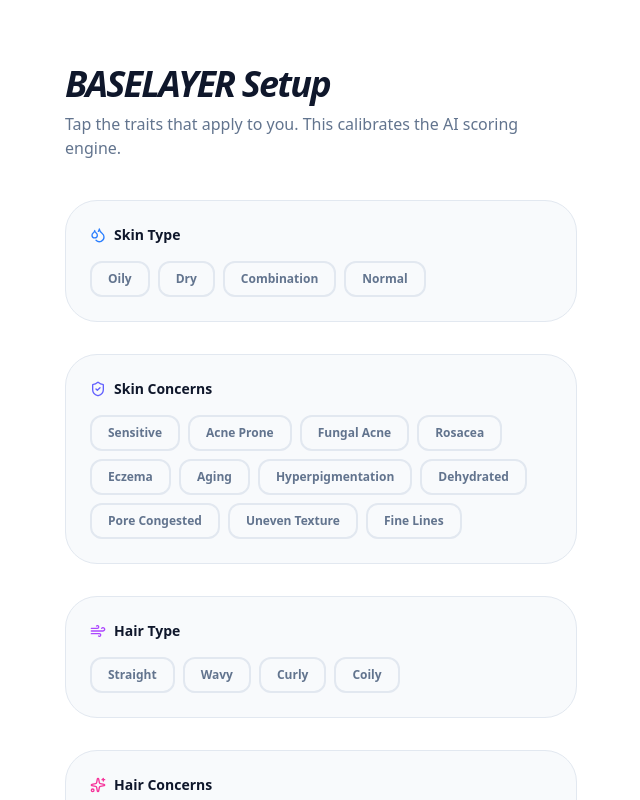
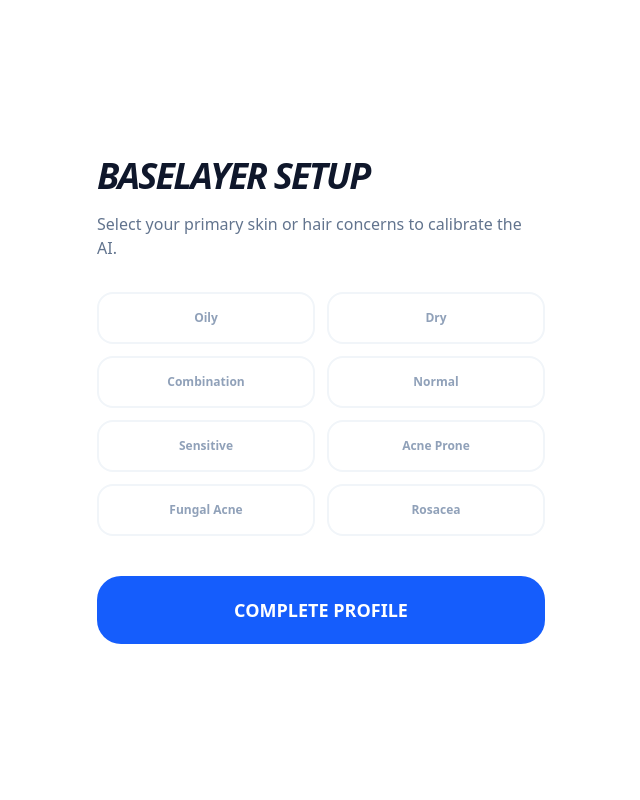
Before and after one commit to FlyGuy28/baselayer, a Next.js app: page / in a window 1280 px wide. Shown: the whole page, without its empty margins (319-959 px from the left). Built offline with nearby package versions, Linux system fonts and the light colour scheme.

Commit message:
Final Master Build: Consensus logic, global theme engine, and proper manual entry

```diff
--- a/app/page.tsx
+++ b/app/page.tsx
@@ -8,12 +8,10 @@
   Moon, Sun, Coffee, Sunset, Plus, Bath, ScanLine
 } from 'lucide-react';
 
-// Centralized Profile Attributes to avoid repeating code
 const PROFILE_ATTRIBUTES = [
-  { label: 'Skin Type', icon: <Droplets size={16} className="text-blue-500"/>, keys: ['isOily', 'isDry', 'isCombination', 'isNormal'] },
-  { label: 'Skin Concerns', icon: <ShieldCheck size={16} className="text-indigo-500"/>, keys: ['isSensitive', 'isAcneProne', 'isFungalAcne', 'isRosacea', 'isEczema', 'isAging', 'isHyperpigmentation', 'isDehydrated', 'isPoreCongested', 'isUnevenTexture', 'isFineLines'] },
-  { label: 'Hair Type', icon: <Wind size={16} className="text-purple-500"/>, keys: ['isStraight', 'isWavy', 'isCurly', 'isCoily'] },
-  { label: 'Hair Concerns', icon: <Sparkles size={16} className="text-pink-500"/>, keys: ['isThinning', 'isDryHair', 'isOilyScalp', 'isDandruff', 'isFrizz', 'isDamaged'] }
+  { label: 'Skin Type', keys: ['isOily', 'isDry', 'isCombination', 'isNormal'] },
+  { label: 'Skin Concerns', keys: ['isSensitive', 'isAcneProne', 'isFungalAcne', 'isRosacea', 'isEczema', 'isAging'] },
+  { label: 'Hair & Body', keys: ['isThinning', 'isDandruff', 'isDamaged', 'isFrizz', 'isDryBody'] }
 ];
 
 export default function BaseLayer() {
@@ -21,171 +19,165 @@
   const [showSurvey, setShowSurvey] = useState(false);
   const [isDarkMode, setIsDarkMode] = useState(true);
 
-  // Search & Hardware States
   const [searchQuery, setSearchQuery] = useState('');
   const [isLoading, setIsLoading] = useState(false);
   const [ocrStatus, setOcrStatus] = useState('');
   const [result, setResult] = useState<any>(null);
 
-  // Manual Entry States
   const [isManualMode, setIsManualMode] = useState(false);
   const [newProductName, setNewProductName] = useState('');
   const [newBarcode, setNewBarcode] = useState('');
   const [manualIngredients, setManualIngredients] = useState('');
 
+  const [profile, setProfile] = useState<any>({ isDry: false });
+
   const ocrInputRef = useRef<HTMLInputElement>(null);
   const barcodeInputRef = useRef<HTMLInputElement>(null);
 
-  const [profile, setProfile] = useState({
-    isOily: false, isDry: false, isCombination: false, isNormal: false,
-    isSensitive: false, isAcneProne: false, isFungalAcne: false,
-    isRosacea: false, isEczema: false, isAging: false,
-    isHyperpigmentation: false, isDehydrated: false,
-    isPoreCongested: false, isUnevenTexture: false, isFineLines: false,
-    isStraight: false, isWavy: false, isCurly: false, isCoily: false,
-    isThinning: false, isDryHair: false, isOilyScalp: false,
-    isDandruff: false, isFrizz: false, isDamaged: false
-  });
-
-  // --- PERSISTENCE & THEME ---
+  // --- THEME & PERSISTENCE ENGINE ---
   useEffect(() => {
+    const savedTheme = localStorage.getItem('bl_theme');
     const savedProfile = localStorage.getItem('bl_profile');
-    const savedTheme = localStorage.getItem('bl_theme');
-
-    if (savedProfile) {
-      setProfile(JSON.parse(savedProfile));
-    } else {
-      setShowSurvey(true); // Trigger survey if no profile is found
-    }
-
-    if (savedTheme !== null) setIsDarkMode(savedTheme === 'dark');
+    if (savedTheme === 'light') setIsDarkMode(false);
+    if (savedProfile) setProfile(JSON.parse(savedProfile));
+    else setShowSurvey(true);
   }, []);
 
   useEffect(() => {
-    if (isDarkMode) document.documentElement.classList.add('dark');
-    else document.documentElement.classList.remove('dark');
+    // GLOBAL THEME FIX: Forces body background and HTML class
+    if (isDarkMode) {
+      document.documentElement.classList.add('dark');
+      document.body.style.backgroundColor = "#0f1115";
+    } else {
+      document.documentElement.classList.remove('dark');
+      document.body.style.backgroundColor = "#f8fafc";
+    }
     localStorage.setItem('bl_theme', isDarkMode ? 'dark' : 'light');
   }, [isDarkMode]);
 
   const toggleOption = (key: string) => {
-    const newProfile = { ...profile, [key]: !profile[key as keyof typeof profile] };
+    const newProfile = { ...profile, [key]: !profile[key] };
     setProfile(newProfile);
     localStorage.setItem('bl_profile', JSON.stringify(newProfile));
   };
 
-  const finishSurvey = () => {
-    localStorage.setItem('bl_profile', JSON.stringify(profile));
-    setShowSurvey(false);
-  };
-
-  // --- OCR & BARCODE LOGIC ---
+  // --- OCR FILTERING ---
   const handleOCR = async (e: React.ChangeEvent<HTMLInputElement>) => {
     const file = e.target.files?.[0];
     if (!file) return;
     setIsManualMode(true);
-    setOcrStatus("Reading Label...");
-
-    try {
-      const { data: { text } } = await Tesseract.recognize(file, 'eng');
-      const index = text.toUpperCase().indexOf("INGREDIENTS");
-      const filtered = index !== -1 ? text.substring(index + 11) : text;
-      setManualIngredients(filtered.trim());
-      setOcrStatus("");
-    } catch (err) {
-      setOcrStatus("Failed to read text.");
-    }
+    setOcrStatus("Scanning Label...");
+    const { data: { text } } = await Tesseract.recognize(file, 'eng');
+    const index = text.toUpperCase().indexOf("INGREDIENTS");
+    const filtered = index !== -1 ? text.substring(index + 11) : text;
+    setManualIngredients(filtered.trim());
+    setOcrStatus("");
   };
 
-  const handleBarcodeScan = (e: React.ChangeEvent<HTMLInputElement>) => {
-    const file = e.target.files?.[0];
-    if (!file) return;
-    // Simulate barcode miss & transition to Manual Entry
-    alert("Barcode scanned but item not found in Database. Please add product details.");
-    setNewBarcode(Math.floor(100000000 + Math.random() * 900000000).toString()); // Mock Barcode
-    setIsManualMode(true);
-  };
-
+  // --- SEARCH & ANALYZE ---
   const handleAnalyze = async (isManual = false) => {
     setIsLoading(true);
-    setResult(null);
-
-    const payload = isManual
-      ? { product: newProductName, barcode: newBarcode, ingredients: manualIngredients, profile, isManual: true }
-      : { product: searchQuery, profile, isManual: false };
-
     try {
       const res = await fetch('/api/analyze', {
         method: 'POST',
         headers: { 'Content-Type': 'application/json' },
-        body: JSON.stringify(payload),
+        body: JSON.stringify({
+          product: isManual ? newProductName : searchQuery,
+          barcode: isManual ? newBarcode : null,
+          ingredients: manualIngredients,
+          profile,
+          isManual
+        }),
       });
       const data = await res.json();
-
       if (data.status === 'success') {
         setResult(data);
         setIsManualMode(false);
-        setNewProductName('');
-        setNewBarcode('');
-        setManualIngredients('');
       } else {
-        alert("Product not found. Opening Manual Entry.");
+        alert("Product not in database. Please enter details manually.");
         setNewProductName(searchQuery);
         setIsManualMode(true);
       }
     } catch (err) {
-      console.error("API Error:", err);
+      alert("Search failed. Check your connection.");
     } finally {
       setIsLoading(false);
     }
   };
 
   return (
-    <div className="min-h-screen bg-slate-50 dark:bg-[#0f1115] text-slate-900 dark:text-white transition-colors duration-500 pb-40 font-sans">
+    <div className="min-h-screen bg-slate-50 dark:bg-[#0f1115] text-slate-900 dark:text-white transition-colors duration-300 pb-32 font-sans">
 
-      {/* --- STANDALONE ONBOARDING SURVEY --- */}
+      {/* --- STANDALONE SURVEY --- */}
       {showSurvey && (
-        <div className="fixed inset-0 z-100 bg-white dark:bg-[#0f1115] overflow-y-auto">
-          <div className="max-w-xl mx-auto p-8 py-16 animate-in slide-in-from-bottom-8">
-            <h1 className="text-4xl font-black mb-2 tracking-tighter italic">BASELAYER Setup</h1>
-            <p className="text-slate-500 mb-10 font-medium">Tap the traits that apply to you. This calibrates the AI scoring engine.</p>
-
-            <div className="space-y-8 mb-12">
-              {PROFILE_ATTRIBUTES.map(group => (
-                <div key={group.label} className="bg-slate-50 dark:bg-[#1a1d23] p-6 rounded-4xl border border-slate-200 dark:border-white/5">
-                  <p className="text-sm font-bold mb-4 flex items-center gap-2">{group.icon} {group.label}</p>
-                  <div className="flex flex-wrap gap-2">
-                    {group.keys.map(key => (
-                      <button key={key} onClick={() => toggleOption(key)} className={`px-4 py-2 rounded-xl text-xs font-bold border-2 transition-all ${profile[key as keyof typeof profile] ? 'border-blue-600 bg-blue-600 text-white' : 'border-slate-200 dark:border-white/5 text-slate-500'}`}>
-                        {key.replace('is', '').replace(/([A-Z])/g, ' $1').trim()}
-                      </button>
-                    ))}
-                  </div>
-                </div>
+        <div className="fixed inset-0 z-[100] bg-white dark:bg-[#0f1115] p-8 flex flex-col justify-center animate-in fade-in">
+          <div className="max-w-md mx-auto w-full">
+            <h1 className="text-4xl font-black mb-4 italic tracking-tighter">BASELAYER SETUP</h1>
+            <p className="text-slate-500 mb-8 font-medium">Select your primary skin or hair concerns to calibrate the AI.</p>
+            <div className="grid grid-cols-2 gap-3 mb-10">
+              {PROFILE_ATTRIBUTES.flatMap(g => g.keys).slice(0, 8).map(key => (
+                <button key={key} onClick={() => toggleOption(key)} className={`p-4 rounded-2xl border-2 font-bold text-xs transition-all ${profile[key] ? 'border-blue-600 bg-blue-600 text-white shadow-lg' : 'border-slate-100 text-slate-400'}`}>
+                  {key.replace('is', '').replace(/([A-Z])/g, ' $1')}
+                </button>
               ))}
             </div>
-
-            <button onClick={finishSurvey} className="w-full py-5 bg-blue-600 text-white rounded-3xl font-black text-lg shadow-xl shadow-blue-500/20 hover:scale-[1.02] transition-transform">Save & Enter App</button>
+            <button onClick={() => setShowSurvey(false)} className="w-full py-5 bg-blue-600 text-white rounded-[24px] font-black text-lg">COMPLETE PROFILE</button>
           </div>
         </div>
       )}
 
       <div className="max-w-xl mx-auto p-6 pt-12">
-        {/* Hidden Camera Inputs */}
         <input type="file" accept="image/*" capture="environment" ref={ocrInputRef} onChange={handleOCR} className="hidden" />
-        <input type="file" accept="image/*" capture="environment" ref={barcodeInputRef} onChange={handleBarcodeScan} className="hidden" />
+
+        {/* --- SEARCH & MANUAL ENTRY --- */}
+        {activeTab === 'search' && (
+          <div className="animate-in fade-in">
+            <header className="mb-12 text-center">
+               <h1 className="text-5xl font-black italic tracking-tighter">BASE<span className="text-blue-600">LAYER</span></h1>
+               <p className="text-[10px] font-black text-slate-400 tracking-[0.3em] mt-2 uppercase">Verified Intelligence</p>
+            </header>
+
+            {!isManualMode ? (
+              <div className="relative mb-8">
+                <input type="text" placeholder="Search brand or product..." className="w-full p-6 pl-8 rounded-[32px] bg-white dark:bg-[#1a1d23] shadow-2xl border-none outline-none focus:ring-2 focus:ring-blue-600/20 text-lg" value={searchQuery} onChange={(e) => setSearchQuery(e.target.value)} onKeyDown={(e) => e.key === 'Enter' && handleAnalyze(false)} />
+                <button onClick={() => handleAnalyze(false)} className="absolute right-3 top-1/2 -translate-y-1/2 p-4 bg-blue-600 rounded-full text-white">{isLoading ? <Loader2 className="animate-spin" /> : <Search size={24} />}</button>
+              </div>
+            ) : (
+              <div className="bg-white dark:bg-[#1a1d23] p-8 rounded-[40px] border-2 border-blue-600 shadow-2xl mb-8">
+                <div className="flex justify-between items-center mb-6"><h3 className="font-black text-xl">Add New Product</h3><button onClick={() => setIsManualMode(false)} className="text-xs font-bold text-slate-400 uppercase">Cancel</button></div>
+                <input type="text" placeholder="Product Name" className="w-full p-4 mb-3 rounded-2xl bg-slate-50 dark:bg-black/20 border-none outline-none font-bold" value={newProductName} onChange={(e) => setNewProductName(e.target.value)} />
+                <input type="text" placeholder="Barcode (Optional)" className="w-full p-4 mb-4 rounded-2xl bg-slate-50 dark:bg-black/20 border-none outline-none text-sm" value={newBarcode} onChange={(e) => setNewBarcode(e.target.value)} />
+                <textarea className="w-full h-32 bg-slate-50 dark:bg-black/20 p-5 rounded-2xl text-sm outline-none mb-4" value={manualIngredients} onChange={(e) => setManualIngredients(e.target.value)} placeholder="Paste ingredients or scan label..." />
+                <div className="flex gap-2 mb-6">
+                  <button onClick={() => ocrInputRef.current?.click()} className="flex-1 py-3 bg-slate-100 dark:bg-white/5 rounded-xl font-bold text-xs flex items-center justify-center gap-2"><Camera size={16}/> {ocrStatus || "Scan Label"}</button>
+                </div>
+                <button onClick={() => handleAnalyze(true)} className="w-full py-5 bg-blue-600 text-white rounded-[24px] font-bold">SAVE & ANALYZE</button>
+              </div>
+            )}
+
+            <div className="flex gap-4 justify-center">
+              <button onClick={() => ocrInputRef.current?.click()} className="flex items-center gap-3 px-8 py-4 bg-white dark:bg-[#1a1d23] rounded-full text-xs font-black border border-slate-100 dark:border-white/5 shadow-xl"><Camera size={18} className="text-blue-600"/> SCAN LABEL</button>
+              <button onClick={() => {alert("No barcode database connected. Opening manual entry."); setIsManualMode(true)}} className="flex items-center gap-3 px-8 py-4 bg-white dark:bg-[#1a1d23] rounded-full text-xs font-black border border-slate-100 dark:border-white/5 shadow-xl"><Barcode size={18} className="text-slate-400"/> BARCODE</button>
+            </div>
+
+            {/* --- RESULTS DISPLAY --- */}
+            {result && !isManualMode && (
+              <div className="mt-10 bg-white dark:bg-[#1a1d23] p-8 rounded-[40px] shadow-2xl border border-slate-100 dark:border-white/5 animate-in slide-in-from-bottom-4">
+                <div className="flex justify-between items-center mb-8"><h3 className="text-2xl font-black">{result.product}</h3><div className="text-3xl font-black text-blue-600">{result.score}</div></div>
+                {result.warnings.map((w: any, i: number) => <div key={i} className="mb-3 p-4 bg-red-50 dark:bg-red-500/10 rounded-2xl text-red-600 dark:text-red-400 font-bold text-sm flex gap-2"><AlertTriangle size={16}/> {w.name}</div>)}
+                {result.heroes.map((h: any, i: number) => <div key={i} className="mb-3 p-4 bg-green-50 dark:bg-green-500/10 rounded-2xl text-green-600 dark:text-green-400 font-bold text-sm flex gap-2"><Sparkles size={16}/> {h.name}</div>)}
+              </div>
+            )}
+          </div>
+        )}
 
         {/* --- ROUTINES TAB --- */}
         {activeTab === 'routines' && (
-          <div className="animate-in fade-in slide-in-from-left-4">
+          <div className="animate-in slide-in-from-left-4">
             <h2 className="text-3xl font-black mb-8 italic">ROUTINES</h2>
             <div className="grid gap-4">
-              {[
-                { name: "Morning Face", icon: <Coffee />, color: "text-orange-400" },
-                { name: "Night Face", icon: <Sunset />, color: "text-indigo-400" },
-                { name: "Hair Routine", icon: <Wind />, color: "text-blue-400" },
-                { name: "Body Care", icon: <Bath />, color: "text-emerald-400" }
-              ].map(r => (
-                <div key={r.name} className="bg-white dark:bg-[#1a1d23] p-6 rounded-4xl flex items-center justify-between border border-slate-200 dark:border-white/5 shadow-sm">
+              {[{ name: "Morning Face", icon: <Coffee />, color: "text-orange-400" }, { name: "Night Face", icon: <Sunset />, color: "text-indigo-400" }, { name: "Hair Routine", icon: <Wind />, color: "text-blue-400" }, { name: "Body Care", icon: <Bath />, color: "text-emerald-400" }].map(r => (
+                <div key={r.name} className="bg-white dark:bg-[#1a1d23] p-6 rounded-[32px] flex items-center justify-between border border-slate-200 dark:border-white/5 shadow-sm">
                   <div className="flex items-center gap-4"><div className={`p-3 bg-slate-50 dark:bg-white/5 rounded-2xl ${r.color}`}>{r.icon}</div><p className="font-bold">{r.name}</p></div>
                   <Plus className="text-slate-300" />
                 </div>
@@ -194,94 +186,33 @@
           </div>
         )}
 
-        {/* --- SEARCH & MANUAL ENTRY TAB --- */}
-        {activeTab === 'search' && (
-          <div className="animate-in fade-in">
-            <header className="mb-12 text-center">
-               <h1 className="text-5xl font-black italic tracking-tighter">BASE<span className="text-blue-600">LAYER</span></h1>
-               <p className="text-[10px] font-black text-slate-400 tracking-[0.3em] mt-2 uppercase">Ingredient Intelligence</p>
-            </header>
-
-            {!isManualMode ? (
-              <div className="relative mb-8">
-                <input type="text" placeholder="Search product..." className="w-full p-6 pl-8 rounded-4xl bg-white dark:bg-[#1a1d23] shadow-2xl border-none outline-none focus:ring-2 focus:ring-blue-600/20 text-lg" value={searchQuery} onChange={(e) => setSearchQuery(e.target.value)} onKeyDown={(e) => e.key === 'Enter' && handleAnalyze(false)} />
-                <button onClick={() => handleAnalyze(false)} className="absolute right-3 top-1/2 -translate-y-1/2 p-4 bg-blue-600 rounded-full text-white shadow-lg">{isLoading ? <Loader2 className="animate-spin" /> : <Search size={24} />}</button>
-              </div>
-            ) : (
-              <div className="bg-white dark:bg-[#1a1d23] p-8 rounded-[40px] border-2 border-blue-600 shadow-2xl mb-8 animate-in zoom-in-95">
-                <div className="flex justify-between items-center mb-6">
-                  <h3 className="font-black text-xl flex items-center gap-2"><ScanLine className="text-blue-600"/> Add Product</h3>
-                  <button onClick={() => setIsManualMode(false)} className="text-xs font-bold text-slate-400">CANCEL</button>
-                </div>
-
-                {/* NEW: Product Name & Barcode Inputs */}
-                <input type="text" placeholder="Product Name (e.g. CeraVe Cleanser)" className="w-full p-4 mb-3 rounded-2xl bg-slate-50 dark:bg-black/20 border-none outline-none focus:ring-1 focus:ring-blue-500 font-bold" value={newProductName} onChange={(e) => setNewProductName(e.target.value)} />
-                <input type="text" placeholder="Barcode (Optional)" className="w-full p-4 mb-4 rounded-2xl bg-slate-50 dark:bg-black/20 border-none outline-none focus:ring-1 focus:ring-blue-500 text-sm" value={newBarcode} onChange={(e) => setNewBarcode(e.target.value)} />
-
-                <textarea className="w-full h-32 bg-slate-50 dark:bg-black/20 p-5 rounded-2xl text-sm outline-none mb-2" value={manualIngredients} onChange={(e) => setManualIngredients(e.target.value)} placeholder="Paste ingredients here or scan label..." />
-
-                <div className="flex gap-2">
-                  <button onClick={() => ocrInputRef.current?.click()} className="flex-1 py-3 bg-slate-100 dark:bg-white/5 rounded-xl font-bold text-xs flex items-center justify-center gap-2"><Camera size={16}/> {ocrStatus || "Scan Text"}</button>
-                </div>
-
-                <button onClick={() => handleAnalyze(true)} disabled={!manualIngredients || !newProductName} className="w-full py-5 bg-blue-600 text-white rounded-3xl mt-6 font-bold disabled:opacity-50">Save & Analyze</button>
-              </div>
-            )}
-
-            {!isManualMode && (
-              <div className="flex gap-4 justify-center">
-                <button onClick={() => ocrInputRef.current?.click()} className="flex items-center gap-3 px-8 py-4 bg-white dark:bg-[#1a1d23] rounded-full text-xs font-black border border-slate-100 dark:border-white/5 shadow-xl hover:scale-105 transition-transform"><Camera size={18} className="text-blue-600"/> SCAN LABEL</button>
-                <button onClick={() => barcodeInputRef.current?.click()} className="flex items-center gap-3 px-8 py-4 bg-white dark:bg-[#1a1d23] rounded-full text-xs font-black border border-slate-100 dark:border-white/5 shadow-xl hover:scale-105 transition-transform"><Barcode size={18} className="text-slate-400"/> BARCODE</button>
-              </div>
-            )}
-
-            {/* --- RESULTS DISPLAY --- */}
-            {result && !isManualMode && (
-              <div className="mt-10 bg-white dark:bg-[#1a1d23] p-8 rounded-[40px] shadow-2xl border border-slate-100 dark:border-white/5">
-                <div className="flex justify-between items-center mb-8"><h3 className="text-2xl font-black">{result.product}</h3><div className="text-3xl font-black text-blue-600">{result.score}</div></div>
-                {result.warnings.map((w: any, i: number) => <div key={i} className="mb-3 p-4 bg-red-50 dark:bg-red-500/10 rounded-2xl text-red-600 dark:text-red-400 font-bold text-sm flex gap-2"><AlertTriangle size={16} className="shrink-0"/> <div>{w.name} <span className="block text-xs font-normal opacity-80 mt-1">{w.detail}</span></div></div>)}
-                {result.heroes.map((h: any, i: number) => <div key={i} className="mb-3 p-4 bg-green-50 dark:bg-green-500/10 rounded-2xl text-green-600 dark:text-green-400 font-bold text-sm flex gap-2"><Sparkles size={16} className="shrink-0"/> <div>{h.name} <span className="block text-xs font-normal opacity-80 mt-1">{h.detail}</span></div></div>)}
-              </div>
-            )}
-          </div>
-        )}
-
-        {/* --- FULL SETTINGS TAB --- */}
+        {/* --- SETTINGS TAB --- */}
         {activeTab === 'settings' && (
           <div className="animate-in slide-in-from-right-4">
-            <h2 className="text-3xl font-black mb-8 italic">SETTINGS</h2>
-
-            <div className="bg-white dark:bg-[#1a1d23] p-6 rounded-4xl mb-6 shadow-sm border border-slate-200 dark:border-white/5">
+            <h2 className="text-3xl font-black mb-8 italic uppercase">Settings</h2>
+            <div className="bg-white dark:bg-[#1a1d23] p-6 rounded-[32px] mb-6 shadow-sm border border-slate-200 dark:border-white/5">
               <p className="text-[10px] font-black text-slate-400 uppercase mb-4 tracking-widest">Appearance</p>
               <div className="flex gap-2">
                 <button onClick={() => setIsDarkMode(false)} className={`flex-1 py-4 rounded-2xl font-bold flex items-center justify-center gap-2 border-2 transition-all ${!isDarkMode ? 'border-blue-600 bg-blue-50 text-blue-600' : 'border-transparent bg-slate-50 dark:bg-white/5 text-slate-500'}`}><Sun size={18}/> Light</button>
                 <button onClick={() => setIsDarkMode(true)} className={`flex-1 py-4 rounded-2xl font-bold flex items-center justify-center gap-2 border-2 transition-all ${isDarkMode ? 'border-blue-600 bg-blue-500/10 text-blue-400' : 'border-transparent bg-slate-50 dark:bg-white/5 text-slate-500'}`}><Moon size={18}/> Dark</button>
               </div>
             </div>
-
-            {/* Fully Restored Profile Attributes */}
-            <div className="bg-white dark:bg-[#1a1d23] p-6 rounded-4xl border border-slate-200 dark:border-white/5 shadow-sm">
-              <p className="text-[10px] font-black text-slate-400 uppercase mb-6 tracking-widest">Profile Configuration</p>
+            <div className="bg-white dark:bg-[#1a1d23] p-6 rounded-[32px] border border-slate-200 dark:border-white/5 shadow-sm">
+              <p className="text-[10px] font-black text-slate-400 uppercase mb-6 tracking-widest">Personal Profile</p>
               <div className="space-y-8">
                 {PROFILE_ATTRIBUTES.map(group => (
-                  <div key={group.label}>
-                    <p className="text-sm font-bold mb-3 flex items-center gap-2">{group.icon} {group.label}</p>
-                    <div className="flex flex-wrap gap-2">
+                  <div key={group.label}><p className="text-sm font-bold mb-3">{group.label}</p><div className="flex flex-wrap gap-2">
                       {group.keys.map(key => (
-                        <button key={key} onClick={() => toggleOption(key)} className={`px-4 py-2 rounded-xl text-xs font-bold border-2 transition-all ${profile[key as keyof typeof profile] ? 'border-blue-600 bg-blue-600 text-white' : 'border-slate-200 dark:border-white/5 text-slate-500'}`}>
-                          {key.replace('is', '').replace(/([A-Z])/g, ' $1').trim()}
-                        </button>
+                        <button key={key} onClick={() => toggleOption(key)} className={`px-4 py-2 rounded-xl text-xs font-bold border-2 transition-all ${profile[key] ? 'border-blue-600 bg-blue-600 text-white' : 'border-slate-100 dark:border-white/5 text-slate-400'}`}>{key.replace('is', '').replace(/([A-Z])/g, ' $1').trim()}</button>
                       ))}
-                    </div>
-                  </div>
+                    </div></div>
                 ))}
               </div>
             </div>
-
           </div>
         )}
 
-        {/* NAV SHELF */}
+        {/* --- NAV BAR --- */}
         <div className="fixed bottom-10 left-1/2 -translate-x-1/2 bg-slate-900 dark:bg-[#1a1d23] p-4 px-10 rounded-full flex items-center gap-12 shadow-2xl z-50 border border-white/10">
            <button onClick={() => setActiveTab('routines')} className={`${activeTab === 'routines' ? 'text-blue-500' : 'text-white/30'}`}><ListChecks size={26}/></button>
            <div onClick={() => setActiveTab('search')} className={`w-14 h-14 rounded-full flex items-center justify-center text-white relative -top-8 transition-all ${activeTab === 'search' ? 'bg-blue-600 scale-110 shadow-xl shadow-blue-500/50' : 'bg-slate-700'}`}><Search size={28}/></div>
```
Also changed, not shown: app/api/analyze/route.ts (+3 -5 lines).
